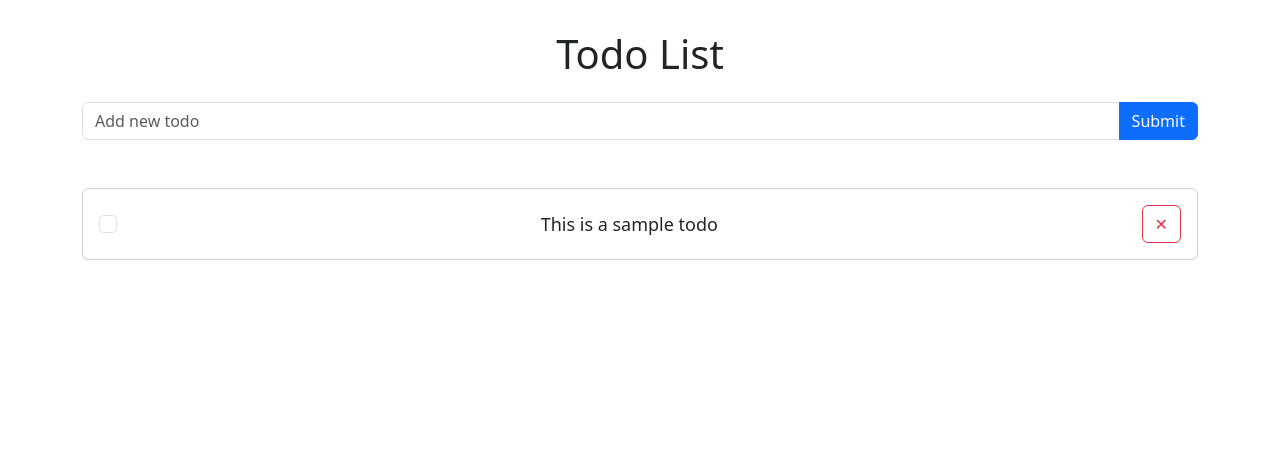
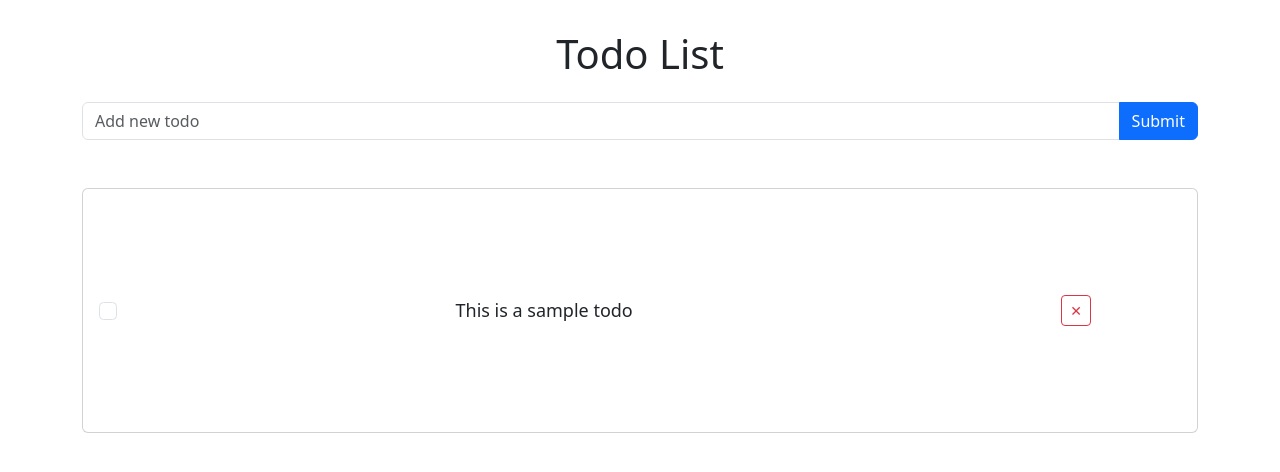
Before and after one commit to paulfermoreyes/react-todo-app, a React (Create React App) app: page / in a window 1280 px wide. Shown: the top 472 px of the page. Built offline with nearby package versions, Linux system fonts and the light colour scheme.

Commit message:
Added sonar properties

```diff
--- a/src/App.tsx
+++ b/src/App.tsx
@@ -1,6 +1,6 @@
 import './App.css';
 import 'bootstrap/dist/css/bootstrap.min.css';
-import { Card } from 'react-bootstrap';
+import { Card, Col, Row } from 'react-bootstrap';
 import React from 'react';
 import { IndexKind } from 'typescript';
 import FormTodo from './components/Todo/Form';
@@ -41,8 +41,9 @@ function App() {
       <div className="container">
         <h1 className="text-center mb-4">Todo List</h1>
         <FormTodo addTodo={addTodo} />
-        <div>
         {todos.map((todo, index) => (
+          <Row>
+            <Col>
               <Card>
                 <Card.Body>
                   <Todo
@@ -54,8 +55,9 @@ function App() {
                   />
                 </Card.Body>
               </Card>
+            </Col>
+          </Row>
         ))}
-        </div>
       </div>
     </div>
   )
--- a/src/components/Todo/Form.tsx
+++ b/src/components/Todo/Form.tsx
@@ -1,5 +1,5 @@
 import React, { FormEvent } from "react";
-import { Card, Button, Form, InputGroup, FormControl } from "react-bootstrap";
+import { Button, Form, InputGroup } from "react-bootstrap";
 import { ITodoFormProps } from "./types";
 
 function FormTodo({ addTodo }: ITodoFormProps) {
--- a/src/components/Todo/Todo.tsx
+++ b/src/components/Todo/Todo.tsx
@@ -5,7 +5,6 @@ function Todo({ todo, index, markTodo, removeTodo }: ITodoProps) {
     return (
         <div
             className="todo"
-
         >
             <div style={{width: '18px'}}>
                 <Form.Check
@@ -15,9 +14,9 @@ function Todo({ todo, index, markTodo, removeTodo }: ITodoProps) {
                 />
             </div>
             <span style={{ textDecoration: todo.isDone ? "line-through" : "" }}>{todo.text}</span>
-            <div>
+            <div style={{margin: "90px"}}>
                 {/* <Button variant="outline-success" onClick={() => markTodo(index)}>✓</Button>{' '} */}
-                <Button variant="outline-danger" onClick={() => removeTodo(index)}>✕</Button>
+                <Button variant="outline-danger" size="sm" onClick={() => removeTodo(index)}>✕</Button>
             </div>
         </div>
     );
```
Lines whose indentation alone changed are shown as unchanged.
